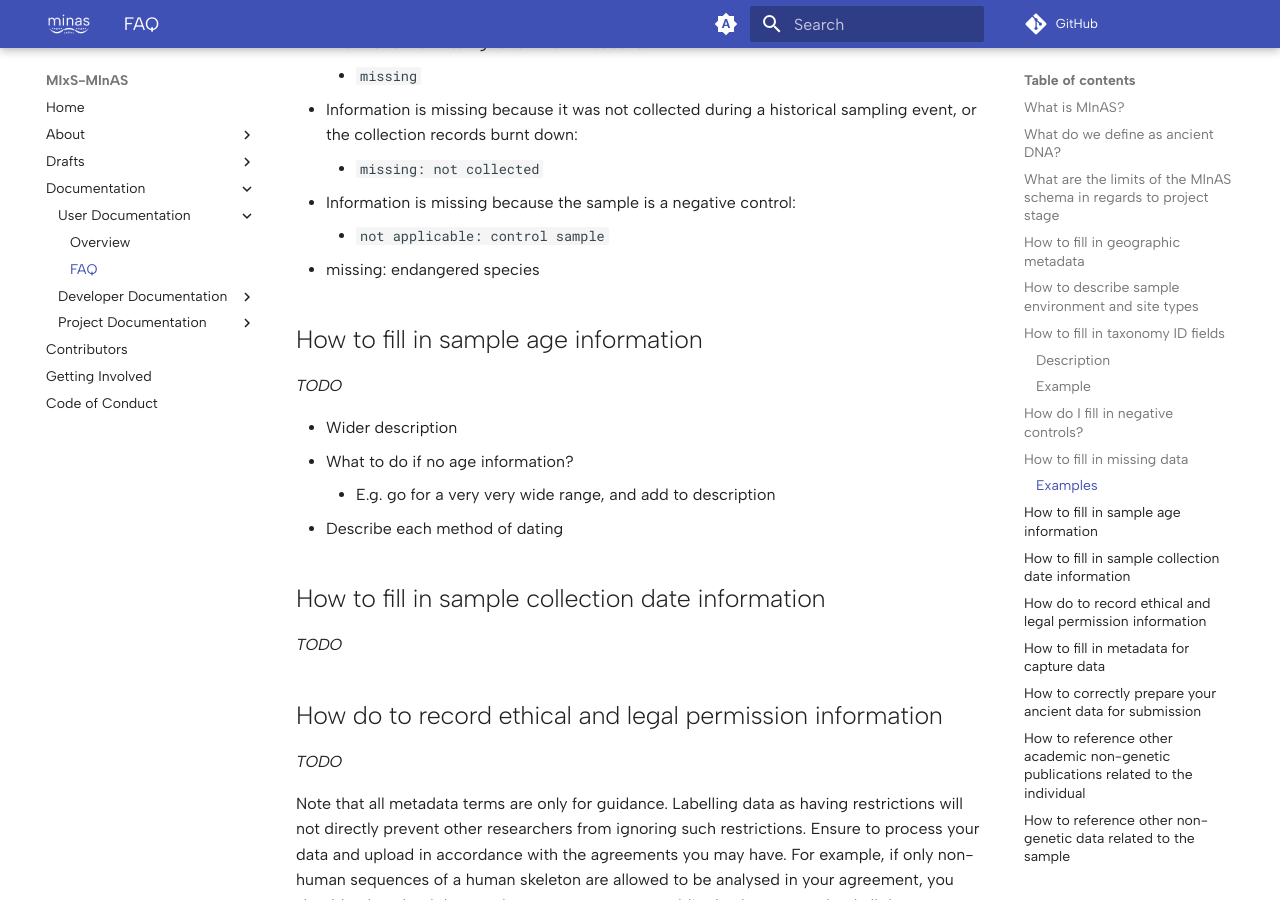
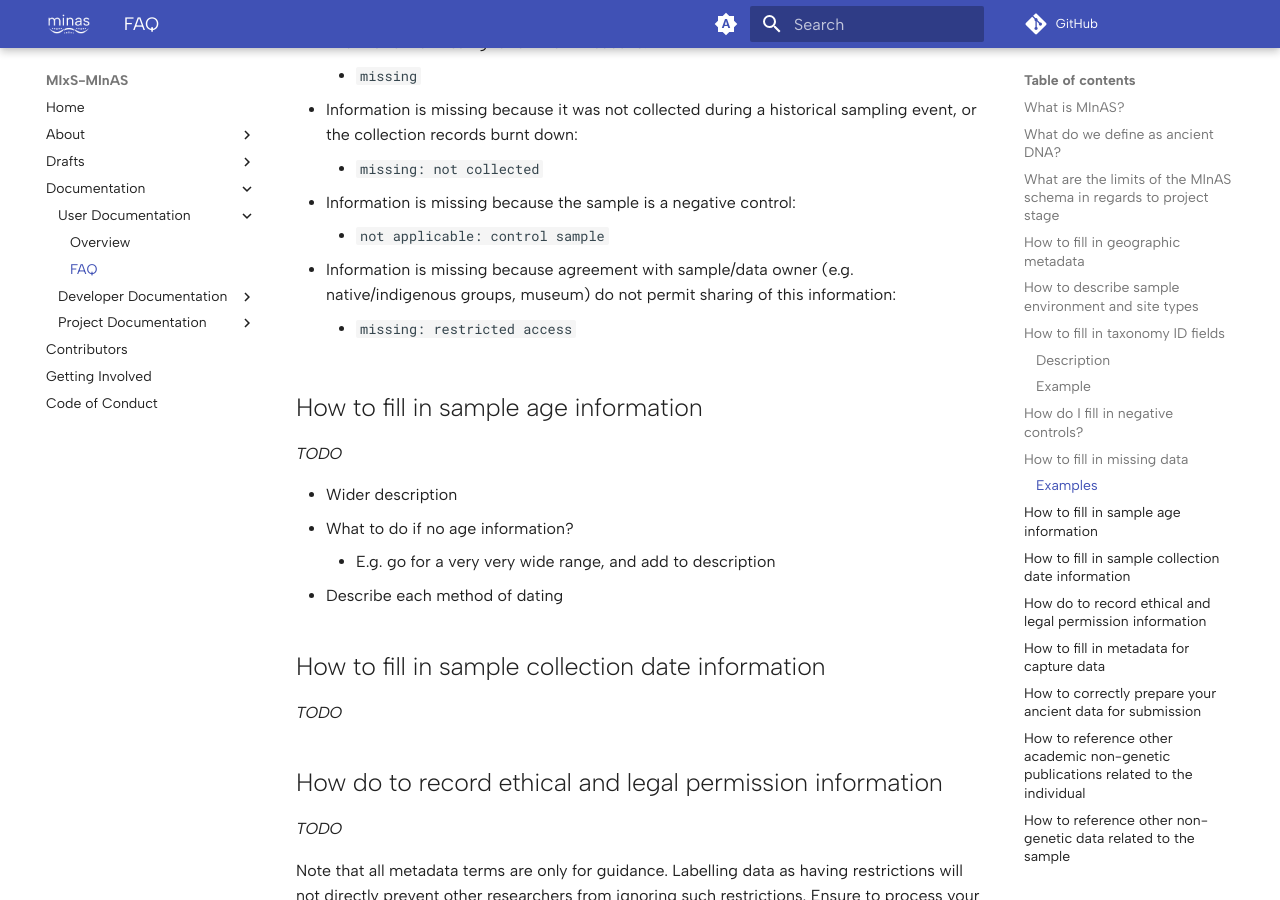
Before and after one commit to MIxS-MInAS/MIxS-MInAS.github.io, an MkDocs documentation site: the page built from docs/documentation/user-documentation/faq.md, in a window 1280 px wide and 900 px high, scrolled down 4829 px. Built offline with MkDocs 1.6.1 and Material for MkDocs 9.7.7, drawn with Linux system fonts in a browser that asks for light colours; comment, search, counter and statistics services are not loaded.

Commit message:
Add context for "missing: restricted access"

```diff
--- a/docs/documentation/user-documentation/faq.md
+++ b/docs/documentation/user-documentation/faq.md
@@ -152,7 +152,8 @@ In these cases, refer to the documentation of the place you are submitting your
     - `missing: not collected`
 - Information is missing because the sample is a negative control:
     - `not applicable: control sample`
-- missing: endangered species
+- Information is missing because agreement with sample/data owner (e.g. native/indigenous groups, museum) do not permit sharing of this information:
+    - `missing: restricted access`
 
 ## How to fill in sample age information
 
```
